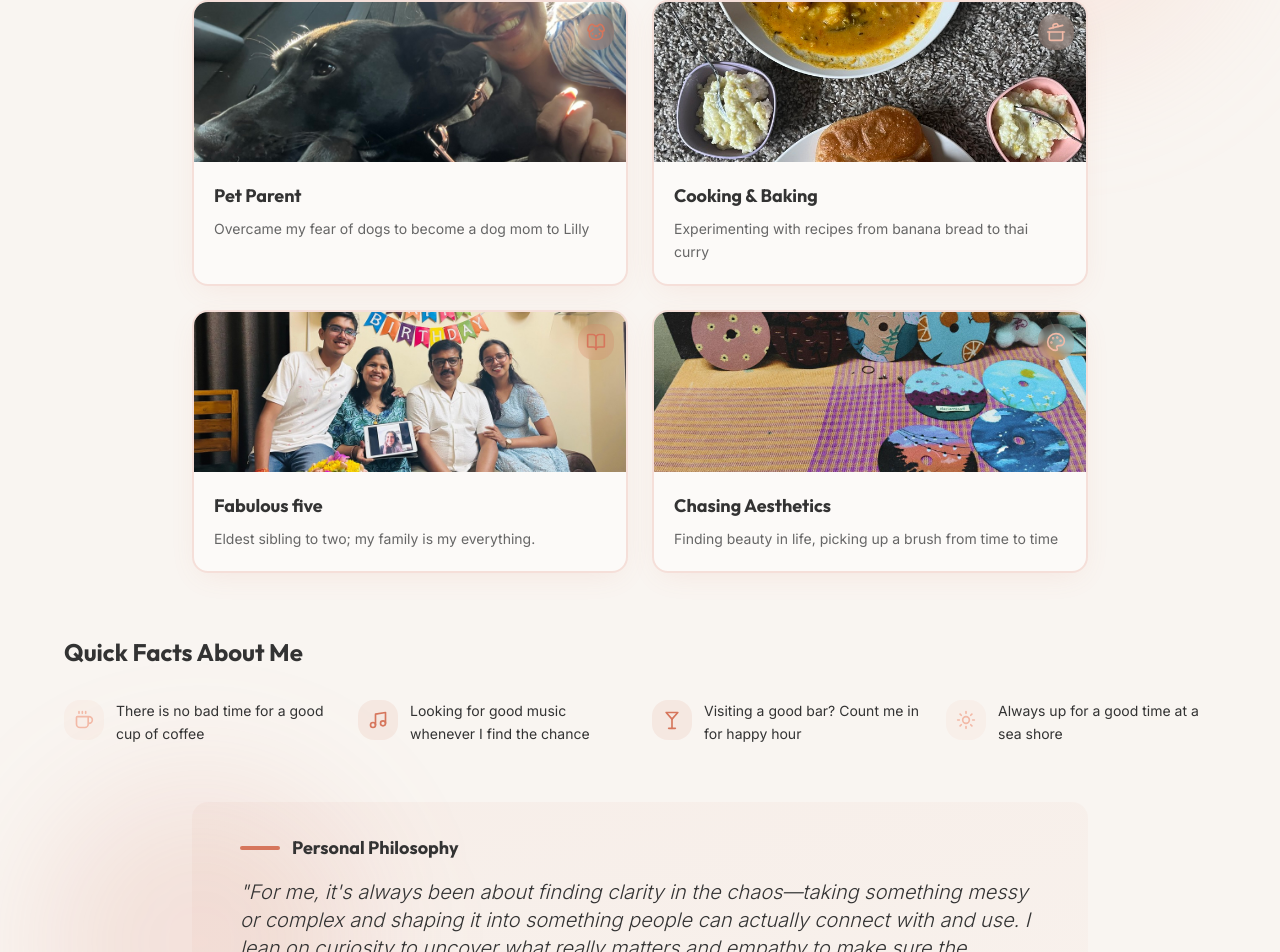
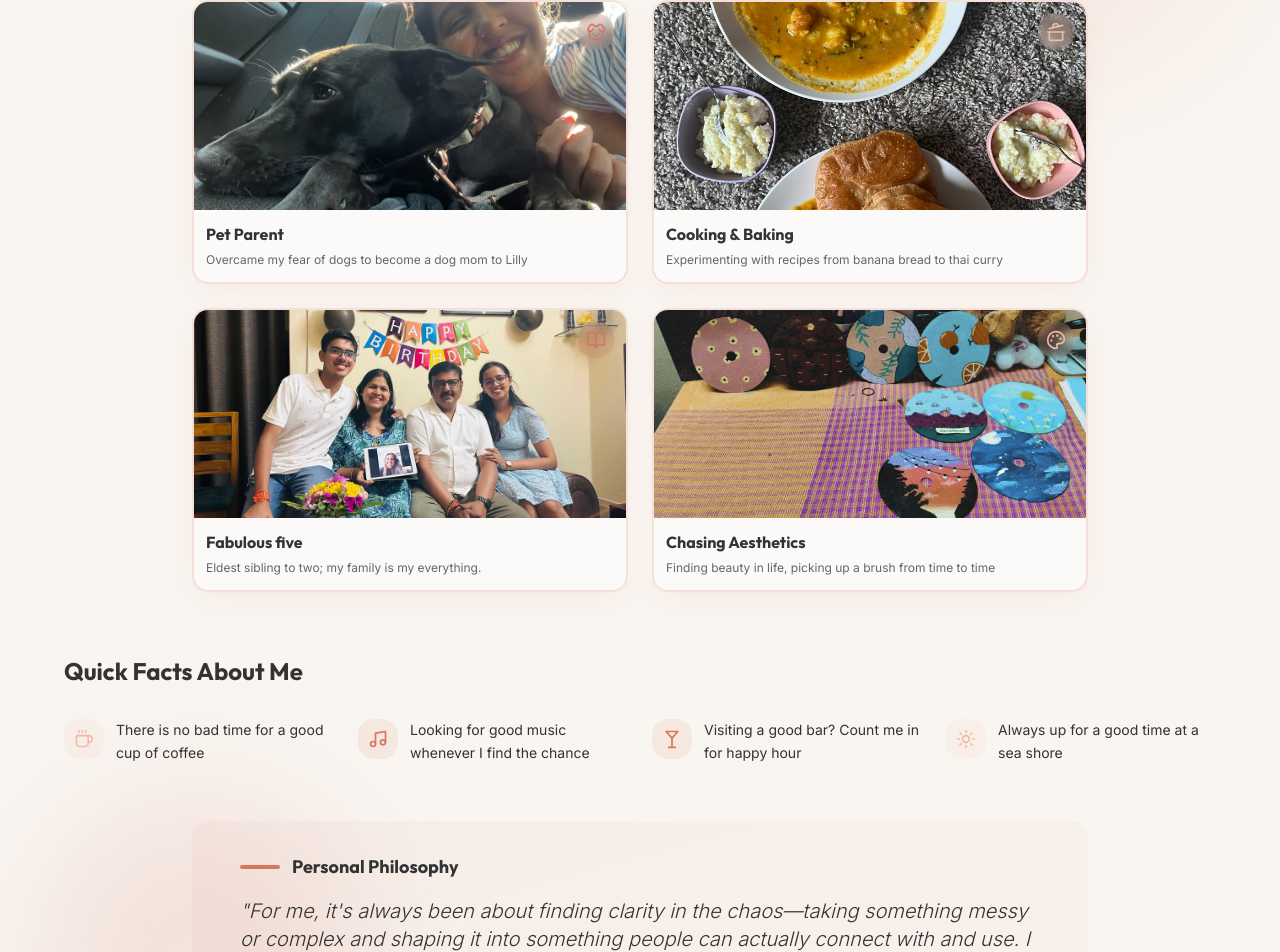
Before and after one commit to divya2399/divya-pm, a React (Vite) app: page / in a window 1280 px wide. Shown: the part 7522-8474 px from the top of the page. Built offline with nearby package versions, Linux system fonts and the light colour scheme; the HTML template or start-up script is replaced by a standard one.

Commit message:
Refactor Beyond Work section layout

```diff
--- a/src/components/BeyondWorkSection.tsx
+++ b/src/components/BeyondWorkSection.tsx
@@ -87,7 +87,7 @@ const BeyondWorkSection = () => {
               >
                 <CardContent className="p-0">
                   {/* Photo section */}
-                  <div className="relative h-40 overflow-hidden">
+                  <div className="relative h-52 overflow-hidden">
                     <img
                       src={story.photo}
                       alt={story.title}
@@ -103,11 +103,11 @@ const BeyondWorkSection = () => {
                   </div>
 
                   {/* Text content */}
-                  <div className="p-5 space-y-2">
-                    <h3 className="text-lg font-bold font-display text-foreground">
+                  <div className="p-3 space-y-1">
+                    <h3 className="text-base font-bold font-display text-foreground">
                       {story.title}
                     </h3>
-                    <p className="text-sm text-muted-foreground leading-relaxed">
+                    <p className="text-xs text-muted-foreground leading-relaxed">
                       {story.description}
                     </p>
                   </div>
```
